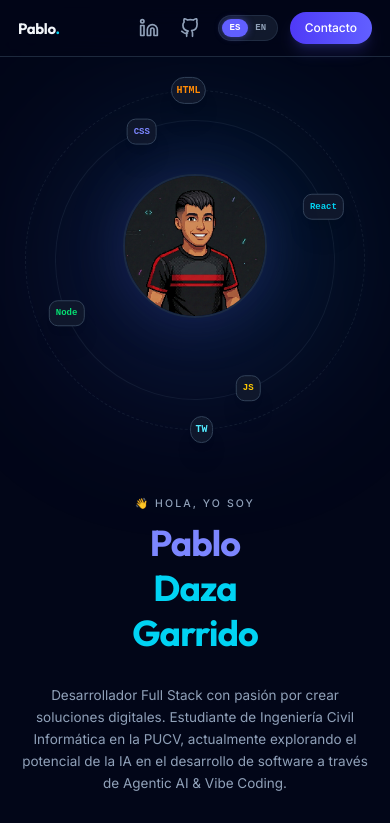
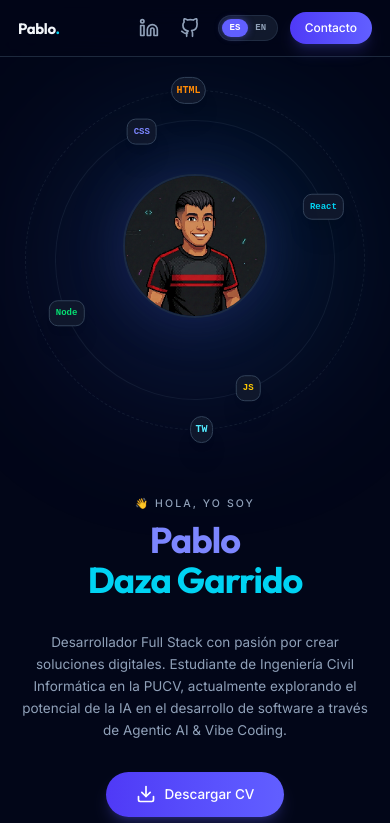
Before and after one commit to Dazinha/Portafolio, a React (Vite) app: page / in a window 390 px wide. Shown: the top 823 px of the page. Built offline with nearby package versions, Linux system fonts and the light colour scheme.

Commit message:
fix: change hero name layout to two lines

```diff
--- a/src/components/Hero.jsx
+++ b/src/components/Hero.jsx
@@ -36,14 +36,9 @@ const Hero = () => {
             <span className="block font-body text-sm md:text-base font-medium text-slate-400 uppercase tracking-[0.2em] mb-3">
               {t.hero.greeting}
             </span>
-            {/* Texto un pelo más compacto en desktop para balancear el layout */}
-            <span className="block font-bold text-5xl md:text-7xl lg:text-[4.5rem] xl:text-[5.5rem] leading-tight lg:leading-none tracking-tight pb-2">
+            <span className="block font-bold text-5xl md:text-7xl lg:text-[4.5rem] xl:text-[5.5rem] leading-[1.1] lg:leading-none tracking-tight pb-2">
               <span className="text-indigo-400 block">Pablo</span>
-              <span className="text-cyan-400">
-                <span className="block lg:inline">Daza</span>
-                <span className="hidden lg:inline"> </span>
-                <span className="block lg:inline">Garrido</span>
-              </span>
+              <span className="text-cyan-400 block pb-1 lg:pb-0">Daza Garrido</span>
             </span>
           </motion.h1>
 
```
